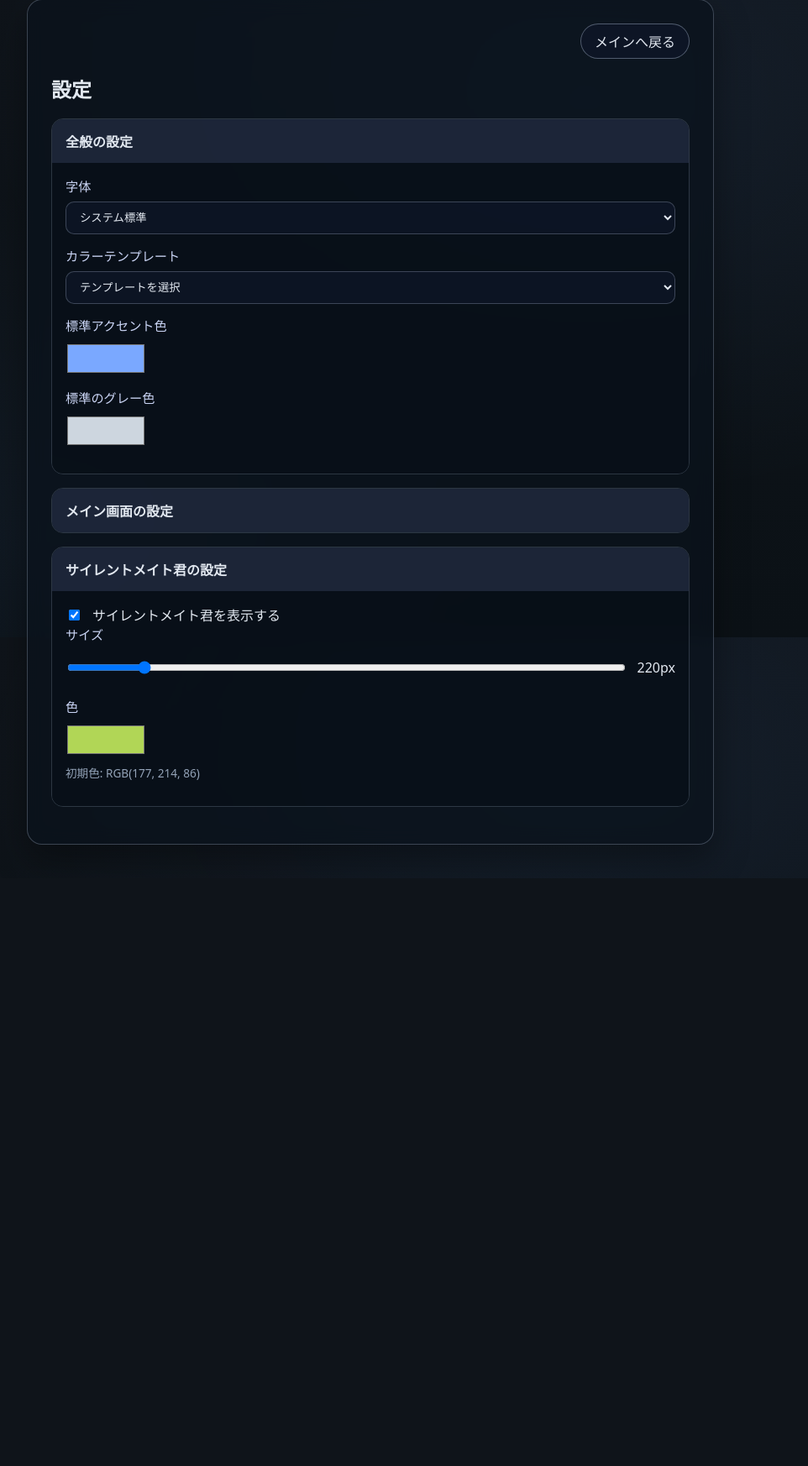
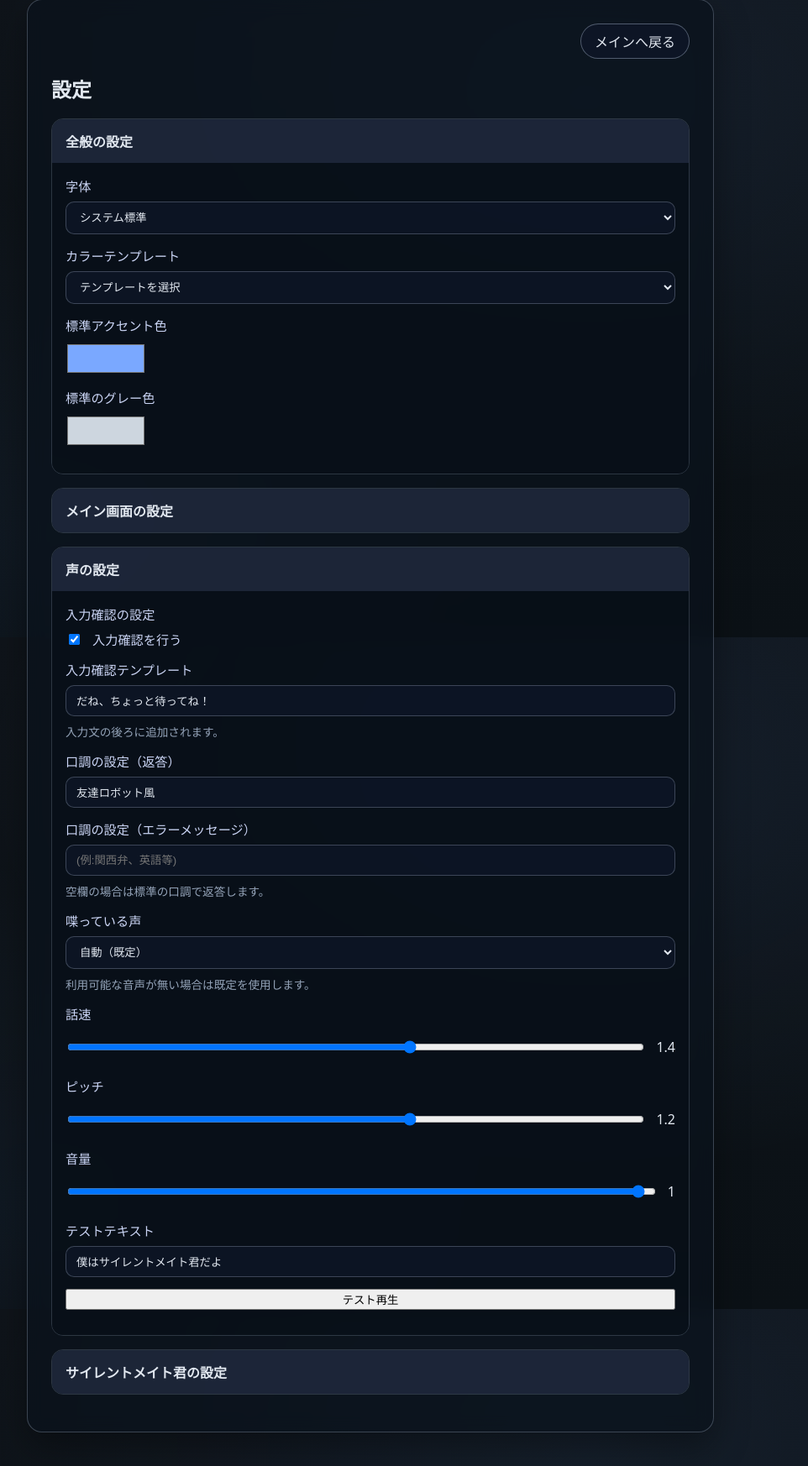
Before and after one commit to OtaYuduki0408/secretary_app, a Flask app: page /settings in a window 1280 px wide, after a click on "声の設定". Shown: the part 41-1787 px from the top of the page at 84% size, without its empty margins (199-1161 px from the left). Before the commit the page ends 1047 px from the top, so only its background shows below. Run offline with Flask 3, Linux system fonts and the light colour scheme; the visitor is signed in with stand-in values (Sample User, id 1); data that the repository does not hold is empty; parts of the project's set-up code (start-up, migrations or seed data) failed here and were passed over.

Commit message:
サイレントメイト君の初期設定を変更

```diff
--- a/secretary_app/static/js/settings.js
+++ b/secretary_app/static/js/settings.js
@@ -6,12 +6,17 @@
     main: {
       backgroundColor: '#0b1f38',
       voiceName: '',
-      toneInput: '',
-      toneResponse: '',
+      toneResponse: '友達ロボット風',
       toneError: '',
+      voiceRate: 1.4,
+      voicePitch: 1.2,
+      voiceVolume: 1,
+      voiceTestText: '僕はサイレントメイト君だよ',
       stripeColor: '#7aa8ff',
       buttonColor: '#7aa8ff',
-      wakeWords: 'サイレントメイト,ぼいすめいと,voicemate,高速実行,クイックコマンド',
+      wakeWords: 'サイレントメイト,サイレントメイト君,さいれんとめいと,silentmate,ボイスメイト',
+      inputConfirmEnabled: true,
+      inputConfirmTemplate: 'だね、ちょっと待ってね！',
     },
     character: {
       enabled: true,
@@ -34,10 +39,19 @@
     wakeWord: document.getElementById('wake-word'),
     stripeColor: document.getElementById('stripe-color'),
     mainButtonColor: document.getElementById('main-button-color'),
-    toneInput: document.getElementById('tone-input'),
+    inputConfirmEnabled: document.getElementById('input-confirm-enabled'),
+    inputConfirmTemplate: document.getElementById('input-confirm-template'),
     toneResponse: document.getElementById('tone-response'),
     toneError: document.getElementById('tone-error'),
     voiceSelect: document.getElementById('voice-select'),
+    voiceRate: document.getElementById('voice-rate'),
+    voiceRateValue: document.getElementById('voice-rate-value'),
+    voicePitch: document.getElementById('voice-pitch'),
+    voicePitchValue: document.getElementById('voice-pitch-value'),
+    voiceVolume: document.getElementById('voice-volume'),
+    voiceVolumeValue: document.getElementById('voice-volume-value'),
+    voiceTestText: document.getElementById('voice-test-text'),
+    voiceTestButton: document.getElementById('voice-test-button'),
     characterEnabled: document.getElementById('character-enabled'),
     characterSize: document.getElementById('character-size'),
     characterSizeValue: document.getElementById('character-size-value'),
@@ -106,13 +120,13 @@
     }
   };
 
-  const previewVoice = (voiceName) => {
+  const previewVoice = (voiceName, textOverride) => {
     const synth = window.speechSynthesis;
     if (!synth) return;
     if (synth.speaking) {
       synth.cancel();
     }
-    const utterance = new SpeechSynthesisUtterance('この声でよろしいですか？');
+    const utterance = new SpeechSynthesisUtterance(textOverride || 'この声でよろしいですか？');
     if (voiceName) {
       const voices = synth.getVoices();
       const selectedVoice = voices.find((voice) => voice.name === voiceName);
@@ -120,6 +134,9 @@
         utterance.voice = selectedVoice;
       }
     }
+    utterance.rate = settings.main.voiceRate ?? 1;
+    utterance.pitch = settings.main.voicePitch ?? 1;
+    utterance.volume = settings.main.voiceVolume ?? 1;
     synth.speak(utterance);
   };
 
@@ -146,17 +163,29 @@
   if (elements.accentColor) elements.accentColor.value = settings.theme.accentColor;
   if (elements.mutedColor) elements.mutedColor.value = settings.theme.mutedColor;
   if (elements.mainBgColor) elements.mainBgColor.value = settings.main.backgroundColor;
-  if (elements.wakeWord) elements.wakeWord.value = settings.main.wakeWords || '';
+  if (elements.wakeWord) elements.wakeWord.value = settings.main.wakeWords || 'サイレントメイト,サイレントメイト君,さいれんとめいと,silentmate,ボイスメイト';
   if (elements.stripeColor) elements.stripeColor.value = settings.main.stripeColor || '#7aa8ff';
   if (elements.mainButtonColor) elements.mainButtonColor.value = settings.main.buttonColor || '#7aa8ff';
-  if (elements.toneInput) elements.toneInput.value = settings.main.toneInput || '';
-  if (elements.toneResponse) elements.toneResponse.value = settings.main.toneResponse || '';
+  if (elements.inputConfirmEnabled) elements.inputConfirmEnabled.checked = settings.main.inputConfirmEnabled !== false;
+  if (elements.inputConfirmTemplate) elements.inputConfirmTemplate.value = settings.main.inputConfirmTemplate || 'だね、ちょっと待ってね！';
+  if (elements.toneResponse) elements.toneResponse.value = settings.main.toneResponse || '友達ロボット風';
   if (elements.toneError) elements.toneError.value = settings.main.toneError || '';
-  if (elements.voiceSelect) elements.voiceSelect.value = settings.main.voiceName;
+  if (elements.voiceSelect) elements.voiceSelect.value = settings.main.voiceName || 'Google 日本語 (ja-JP)';
+  if (elements.voiceRate) elements.voiceRate.value = settings.main.voiceRate ?? 1.2;
+  if (elements.voicePitch) elements.voicePitch.value = settings.main.voicePitch ?? 1.1;
+  if (elements.voiceVolume) elements.voiceVolume.value = settings.main.voiceVolume ?? 1;
+  if (elements.voiceTestText) elements.voiceTestText.value = settings.main.voiceTestText || '僕はサイレントメイト君だよ';
   if (elements.characterEnabled) elements.characterEnabled.checked = settings.character.enabled !== false;
   if (elements.characterSize) elements.characterSize.value = settings.character.size;
   if (elements.characterColor) elements.characterColor.value = settings.character.color;
   updateSizeLabel(settings.character.size);
+  const updateVoiceValue = (valueElement, value, unit = '') => {
+    if (!valueElement) return;
+    valueElement.textContent = `${value}${unit}`;
+  };
+  updateVoiceValue(elements.voiceRateValue, settings.main.voiceRate ?? 1.2);
+  updateVoiceValue(elements.voicePitchValue, settings.main.voicePitch ?? 1.1);
+  updateVoiceValue(elements.voiceVolumeValue, settings.main.voiceVolume ?? 1);
   applyToPage(settings);
 
   populateVoices(settings);
@@ -281,8 +310,14 @@
     document.dispatchEvent(new CustomEvent('app-settings:updated'));
   });
 
-  elements.toneInput?.addEventListener('input', (event) => {
-    settings.main.toneInput = event.target.value;
+  elements.inputConfirmEnabled?.addEventListener('change', (event) => {
+    settings.main.inputConfirmEnabled = event.target.checked;
+    saveSettings(settings);
+    scheduleSaveToServer();
+  });
+
+  elements.inputConfirmTemplate?.addEventListener('input', (event) => {
+    settings.main.inputConfirmTemplate = event.target.value;
     saveSettings(settings);
     scheduleSaveToServer();
   });
@@ -304,6 +339,38 @@
     saveSettings(settings);
     scheduleSaveToServer();
     previewVoice(settings.main.voiceName);
+  });
+
+  elements.voiceRate?.addEventListener('input', (event) => {
+    settings.main.voiceRate = Number(event.target.value || 1);
+    updateVoiceValue(elements.voiceRateValue, settings.main.voiceRate);
+    saveSettings(settings);
+    scheduleSaveToServer();
+  });
+
+  elements.voicePitch?.addEventListener('input', (event) => {
+    settings.main.voicePitch = Number(event.target.value || 1);
+    updateVoiceValue(elements.voicePitchValue, settings.main.voicePitch);
+    saveSettings(settings);
+    scheduleSaveToServer();
+  });
+
+  elements.voiceVolume?.addEventListener('input', (event) => {
+    settings.main.voiceVolume = Number(event.target.value || 1);
+    updateVoiceValue(elements.voiceVolumeValue, settings.main.voiceVolume);
+    saveSettings(settings);
+    scheduleSaveToServer();
+  });
+
+  elements.voiceTestText?.addEventListener('input', (event) => {
+    settings.main.voiceTestText = event.target.value;
+    saveSettings(settings);
+    scheduleSaveToServer();
+  });
+
+  elements.voiceTestButton?.addEventListener('click', () => {
+    const text = settings.main.voiceTestText || 'この声でよろしいでしょうか？';
+    previewVoice(settings.main.voiceName, text);
   });
 
   elements.characterEnabled?.addEventListener('change', (event) => {
@@ -342,14 +409,22 @@
     if (elements.wakeWord) elements.wakeWord.value = settings.main.wakeWords || '';
     if (elements.stripeColor) elements.stripeColor.value = settings.main.stripeColor || '#7aa8ff';
     if (elements.mainButtonColor) elements.mainButtonColor.value = settings.main.buttonColor || '#7aa8ff';
-    if (elements.toneInput) elements.toneInput.value = settings.main.toneInput || '';
-    if (elements.toneResponse) elements.toneResponse.value = settings.main.toneResponse || '';
+    if (elements.inputConfirmEnabled) elements.inputConfirmEnabled.checked = settings.main.inputConfirmEnabled !== false;
+    if (elements.inputConfirmTemplate) elements.inputConfirmTemplate.value = settings.main.inputConfirmTemplate || 'だね、ちょっと待ってね！';
+    if (elements.toneResponse) elements.toneResponse.value = settings.main.toneResponse || '友達ロボット風';
     if (elements.toneError) elements.toneError.value = settings.main.toneError || '';
-    if (elements.voiceSelect) elements.voiceSelect.value = settings.main.voiceName;
+    if (elements.voiceSelect) elements.voiceSelect.value = settings.main.voiceName || 'Google 日本語 (ja-JP)';
+    if (elements.voiceRate) elements.voiceRate.value = settings.main.voiceRate ?? 1.2;
+    if (elements.voicePitch) elements.voicePitch.value = settings.main.voicePitch ?? 1.1;
+    if (elements.voiceVolume) elements.voiceVolume.value = settings.main.voiceVolume ?? 1;
+    if (elements.voiceTestText) elements.voiceTestText.value = settings.main.voiceTestText || '僕はサイレントメイト君だよ';
     if (elements.characterEnabled) elements.characterEnabled.checked = settings.character.enabled !== false;
     if (elements.characterSize) elements.characterSize.value = settings.character.size;
     if (elements.characterColor) elements.characterColor.value = settings.character.color;
     updateSizeLabel(settings.character.size);
+    updateVoiceValue(elements.voiceRateValue, settings.main.voiceRate ?? 1.2);
+    updateVoiceValue(elements.voicePitchValue, settings.main.voicePitch ?? 1.1);
+    updateVoiceValue(elements.voiceVolumeValue, settings.main.voiceVolume ?? 1);
     saveSettings(settings);
     applyToPage(settings);
     document.dispatchEvent(new CustomEvent('app-settings:updated'));
--- a/secretary_app/templates/settings.html
+++ b/secretary_app/templates/settings.html
@@ -187,9 +187,23 @@
             <label for="main-button-color">ボタンの色</label>
             <input id="main-button-color" type="color" value="#7aa8ff">
           </div>
+        </div>
+      </details>
+
+      <details class="settings-group">
+        <summary>声の設定</summary>
+        <div class="details-body">
           <div class="field">
-            <label for="tone-input">口調の設定（入力確認）</label>
-            <input id="tone-input" type="text" placeholder="(例:関西弁、英語等)">
+            <label>入力確認の設定</label>
+            <div class="field-inline">
+              <input id="input-confirm-enabled" type="checkbox" checked>
+              <label for="input-confirm-enabled">入力確認を行う</label>
+            </div>
+          </div>
+          <div class="field">
+            <label for="input-confirm-template">入力確認テンプレート</label>
+            <input id="input-confirm-template" type="text" value="でございますね。かしこまりました。">
+            <div class="hint">入力文の後ろに追加されます。</div>
           </div>
           <div class="field">
             <label for="tone-response">口調の設定（返答）</label>
@@ -206,6 +220,34 @@
               <option value="">自動（既定）</option>
             </select>
             <div class="hint">利用可能な音声が無い場合は既定を使用します。</div>
+          </div>
+          <div class="field">
+            <label for="voice-rate">話速</label>
+            <div class="field-inline">
+              <input id="voice-rate" type="range" min="0.5" max="2" step="0.1">
+              <span id="voice-rate-value"></span>
+            </div>
+          </div>
+          <div class="field">
+            <label for="voice-pitch">ピッチ</label>
+            <div class="field-inline">
+              <input id="voice-pitch" type="range" min="0" max="2" step="0.1">
+              <span id="voice-pitch-value"></span>
+            </div>
+          </div>
+          <div class="field">
+            <label for="voice-volume">音量</label>
+            <div class="field-inline">
+              <input id="voice-volume" type="range" min="0" max="1" step="0.1">
+              <span id="voice-volume-value"></span>
+            </div>
+          </div>
+          <div class="field">
+            <label for="voice-test-text">テストテキスト</label>
+            <input id="voice-test-text" type="text" value="この声でよろしいでしょうか？">
+          </div>
+          <div class="field">
+            <button id="voice-test-button" type="button">テスト再生</button>
           </div>
         </div>
       </details>
```
Also changed, not shown: secretary_app/static/js/ChatSpace.js (+17 -3 lines), secretary_app/static/js/TextToSpeechReader.js (+10 -0 lines), secretary_app/static/js/websocket_handler.js (+20 -0 lines).
